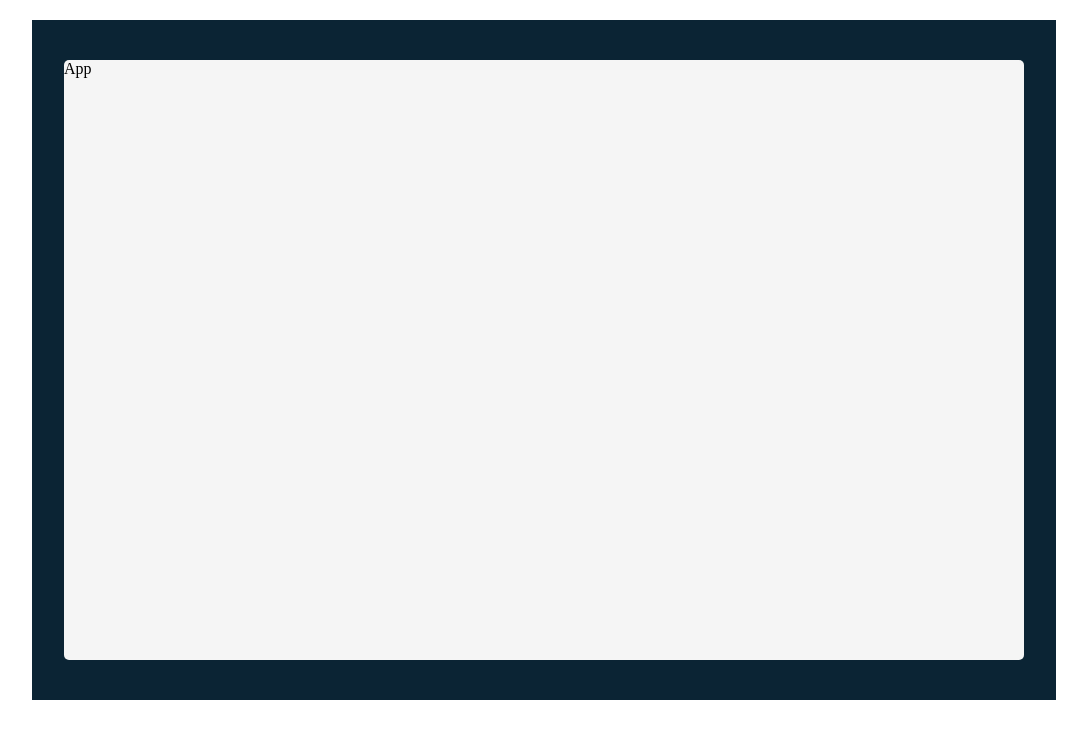
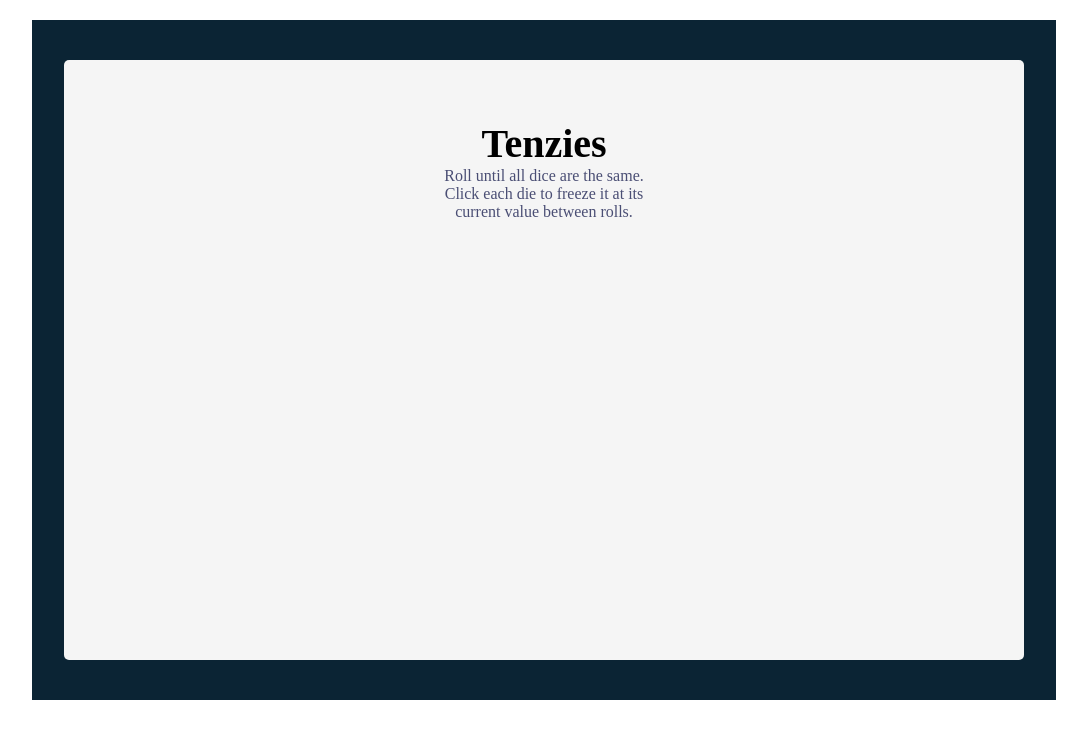
Before and after one commit to J-David-Baxter/tenzies, a React (Create React App) app: page / in a window 1280 px wide. Shown: the top 738 px of the page, without its empty margins (96-1183 px from the left). Built offline with nearby package versions, Linux system fonts and the light colour scheme.

Commit message:
Set initial state

```diff
--- a/src/App.js
+++ b/src/App.js
@@ -1,10 +1,28 @@
-import React from "react";
+import React, { useState } from "react";
 import "./style.css"
 
+function assignValue(die) {
+  let randomNumber = Math.floor(Math.random() * 6 + 1);
+  die.value = randomNumber;
+  return die;
+}
+
+const initialArray = Array(10).fill({frozen: false, locked: false});
+const initalState = initialArray.map((die, i) => i < 10 && assignValue({...die}));
+
 function App() {
+  const [dice, setDice] = useState(initalState);
+  const [wonGame, setWonGame] = useState(false);
+
   return (
     <div className="App">
-      <main>App</main>
+      <main>
+        <h1 className="title">Tenzies</h1>
+        <p className="text">Roll until all dice are the same. Click each die to freeze it at its current value between rolls.</p>
+        <div className="dice-container">
+
+        </div>
+      </main>
     </div>
 
   );
--- a/src/style.css
+++ b/src/style.css
@@ -26,3 +26,18 @@ main {
     border-radius: 5px;
 
 }
+
+.title {
+    font-size: 40px;
+    text-align: center;
+    margin: 0 auto;
+    margin-top: 60px;
+}
+
+.text {
+    width: 230px;
+    size: 13px;
+    margin: 0 auto;
+    text-align: center;
+    color: #4A4E74;
+}
```
